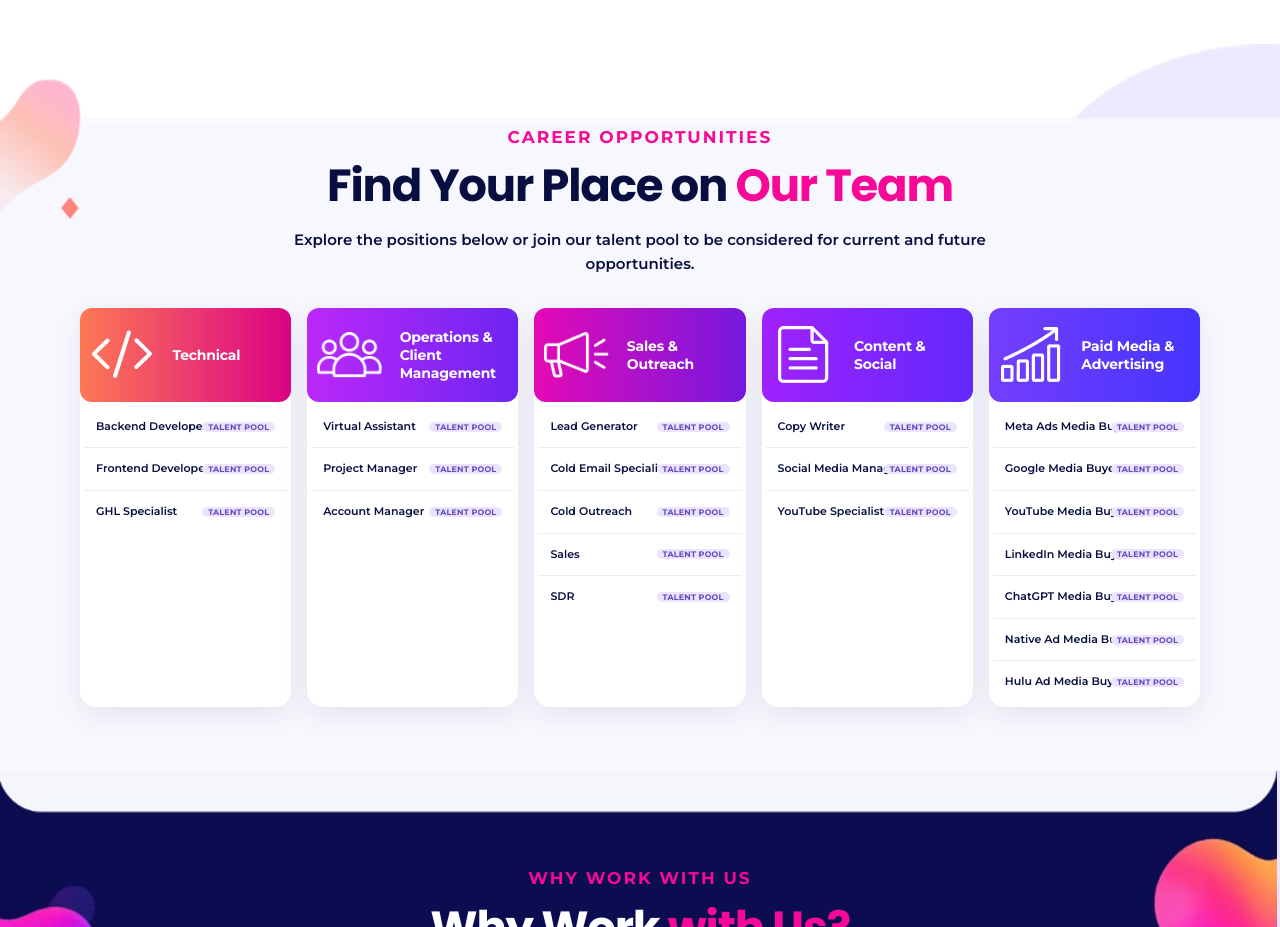
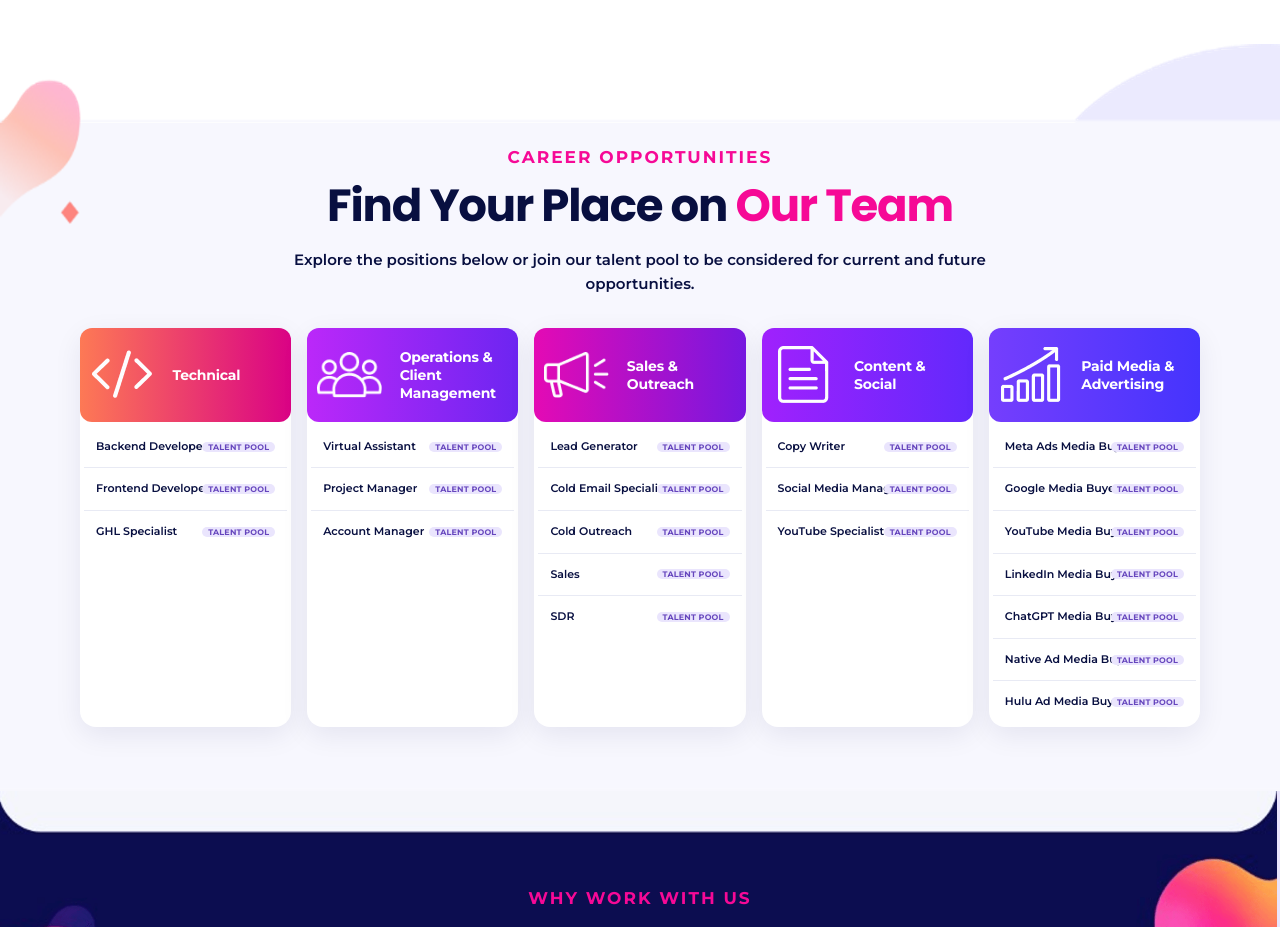
Before and after one commit to DeskTeam-360/dt360, a Next.js app: page /careers in a window 1280 px wide. Shown: the part 1100-2027 px from the top of the page. Built offline with nearby package versions, Linux system fonts and the light colour scheme; no server answers.

Commit message:
Shift Careers Opportunities content down another 20px.
Co-authored-by: Cursor <cursoragent@cursor.com>

```diff
--- a/components/pages/careers/CareersOpportunities.tsx
+++ b/components/pages/careers/CareersOpportunities.tsx
@@ -103,7 +103,7 @@ export function CareersOpportunities() {
           className="h-full w-full object-cover object-center lg:object-fill"
         />
       </div>
-      <Container className="relative z-10 mt-[50px] max-w-[1440px] !px-4 sm:!px-6 lg:!px-20">
+      <Container className="relative z-10 mt-[70px] max-w-[1440px] !px-4 sm:!px-6 lg:!px-20">
         <div className="mx-auto max-w-3xl text-center">
           <p className="font-[var(--font-poppins)] text-[13px] font-bold uppercase leading-[1.4] tracking-[2px] text-[#F60996] sm:text-[15px] lg:text-[17px]">
             {d.eyebrow}
```
